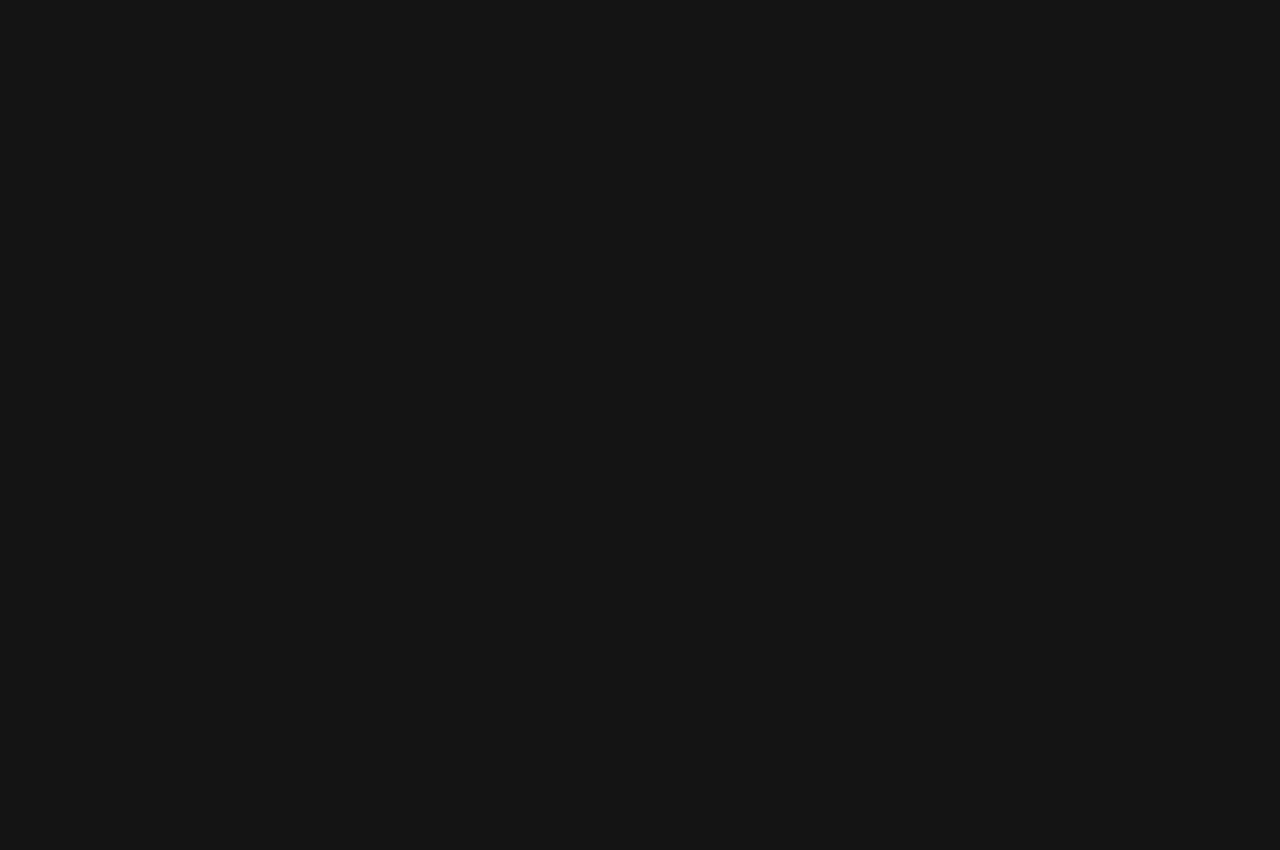
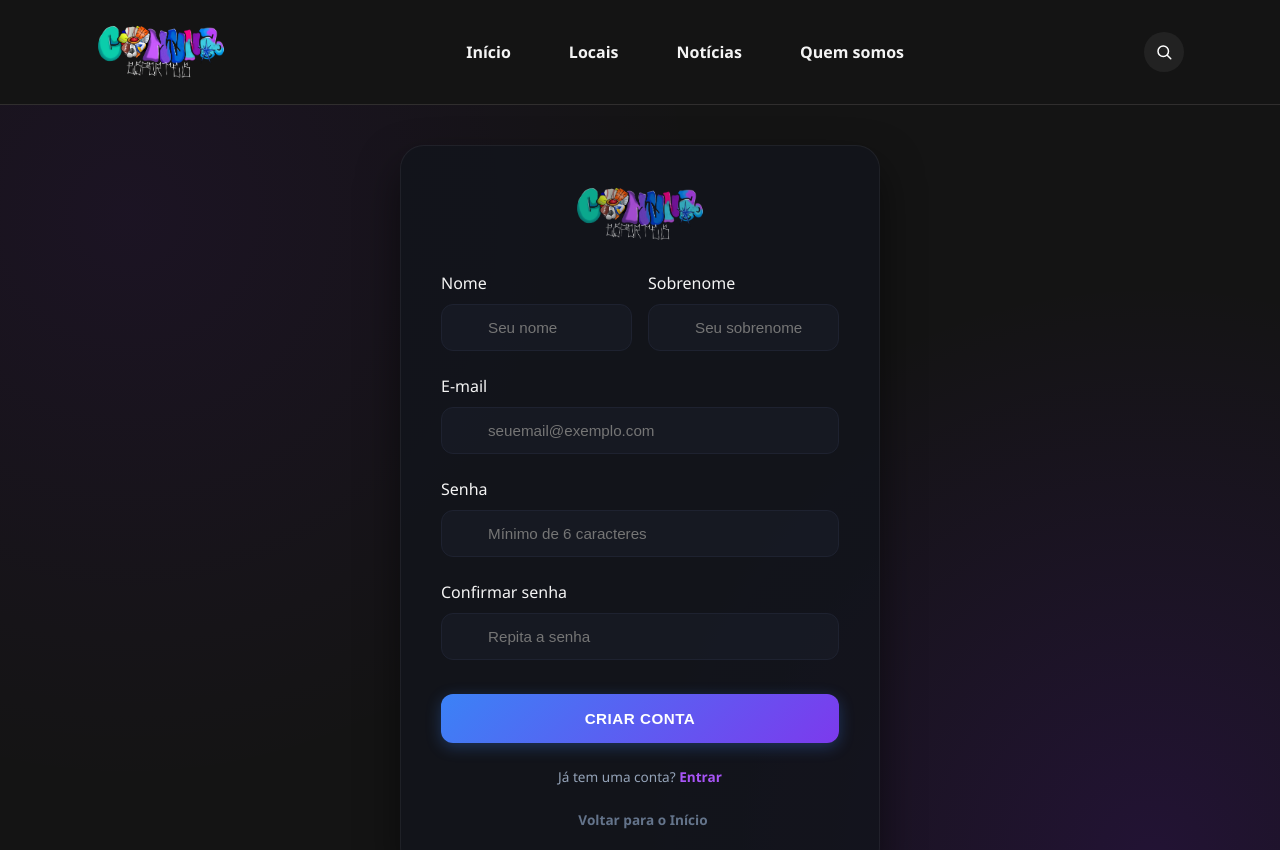
Before and after one commit to sofiAndradee/ProjetoTcc, a React (Vite) app: page /Cadastro in a window 1280 px wide. Before the commit this address had no page. Shown: the top 850 px of the page. Before the commit the page ends 800 px from the top, so only its background shows below. Built offline with nearby package versions, Linux system fonts and the light colour scheme.

Commit message:
Criado a tela de cadastro

```diff
--- a/src/components/NavBar/Navbar.jsx
+++ b/src/components/NavBar/Navbar.jsx
@@ -10,6 +10,7 @@ export default function Navbar() {
     const { pathname } = useLocation();
 
    const estaNoLogin = pathname === "/Login";
+   const estaNoCadastro = pathname === "/Cadastro";
   return (
     <header>
       <nav className="nav-bar">
@@ -74,7 +75,8 @@ export default function Navbar() {
 
 
        {
-        !estaNoLogin &&(
+
+        !(estaNoLogin  || estaNoCadastro) &&(
           <Link className="btn-cadastro"  to="/Login" >cadastre</Link>
         )
        }
--- a/src/main.jsx
+++ b/src/main.jsx
@@ -9,7 +9,7 @@ import Home  from './pages/Home/Home'
 import Local  from './pages/Local/Local'
 import Noticia from './pages/Noticia/Noticia'
 import Historia from './pages/Historia/quem-somos'
-
+import Cadastro from './pages/Cadastro/Cadastro'
 
 
 createRoot(document.getElementById('root')).render(
@@ -21,6 +21,7 @@ createRoot(document.getElementById('root')).render(
       <Route path='/Noticia' element={<Noticia/>}/>
       <Route path='/Login' element={<Login/>}/>
       <Route path='/Historia' element={<Historia/>}/>
+      <Route path="/Cadastro" element={<Cadastro />} />
     </Routes>
 
   </BrowserRouter>,
--- /dev/null
+++ b/src/pages/Cadastro/Cadastro.jsx
@@ -0,0 +1,159 @@
+import { useState } from "react";
+import { Link, useNavigate } from "react-router-dom";
+import "./CadastroStyle.css";
+import logo from "../../assets/logo-comuna-esportes.png";
+import Footer from "../../components/Footer/Footer";
+import Navbar from "../../components/NavBar/Navbar";
+
+
+
+
+export default function Cadastro() {
+  const navigate = useNavigate();
+
+  const [nome, setNome] = useState("");
+  const [sobrenome, setSobrenome] = useState("");
+  const [email, setEmail] = useState("");
+  const [senha, setSenha] = useState("");
+  const [confirmarSenha, setConfirmarSenha] = useState("");
+  const [erro, setErro] = useState("");
+
+  function handleSubmit(e) {
+    e.preventDefault();
+
+    if (senha.length < 6) {
+      setErro("A senha precisa ter pelo menos 6 caracteres.");
+      return;
+    }
+
+    if (senha !== confirmarSenha) {
+      setErro("As senhas não coincidem.");
+      return;
+    }
+
+    setErro("");
+
+    // TODO: enviar os dados para a sua API
+    // await fetch("/api/cadastro", { method: "POST", body: JSON.stringify({ nome, sobrenome, email, senha }) })
+    console.log({ nome, sobrenome, email });
+
+    navigate("/Login");
+  }
+
+  return (
+    <>
+    <Navbar/>
+    <div className="main-container">
+      <div id="cadastroBox" className="glass-box login-size">
+        <div className="div-logo">
+          <img className="imagem-logo" src={logo} alt="Comuna Esportes" />
+        </div>
+
+        <form onSubmit={handleSubmit}>
+          <div className="form-row">
+            <div className="form-group">
+              <label htmlFor="nome">Nome</label>
+              <div className="input-wrapper">
+                <input
+                  type="text"
+                  id="nome"
+                  placeholder="Seu nome"
+                  value={nome}
+                  onChange={(e) => setNome(e.target.value)}
+                  autoComplete="given-name"
+                  required
+                />
+                <i className="fas fa-user"></i>
+              </div>
+            </div>
+
+            <div className="form-group">
+              <label htmlFor="sobrenome">Sobrenome</label>
+              <div className="input-wrapper">
+                <input
+                  type="text"
+                  id="sobrenome"
+                  placeholder="Seu sobrenome"
+                  value={sobrenome}
+                  onChange={(e) => setSobrenome(e.target.value)}
+                  autoComplete="family-name"
+                  required
+                />
+                <i className="fas fa-user"></i>
+              </div>
+            </div>
+          </div>
+
+          <div className="form-group">
+            <label htmlFor="email">E-mail</label>
+            <div className="input-wrapper">
+              <input
+                type="email"
+                id="email"
+                placeholder="seuemail@exemplo.com"
+                value={email}
+                onChange={(e) => setEmail(e.target.value)}
+                autoComplete="email"
+                required
+              />
+              <i className="fas fa-envelope"></i>
+            </div>
+          </div>
+
+          <div className="form-group">
+            <label htmlFor="senha">Senha</label>
+            <div className="input-wrapper">
+              <input
+                type="password"
+                id="senha"
+                placeholder="Mínimo de 6 caracteres"
+                value={senha}
+                onChange={(e) => setSenha(e.target.value)}
+                autoComplete="new-password"
+                required
+              />
+              <i className="fas fa-lock"></i>
+            </div>
+          </div>
+
+          <div className="form-group">
+            <label htmlFor="confirmarSenha">Confirmar senha</label>
+            <div className="input-wrapper">
+              <input
+                type="password"
+                id="confirmarSenha"
+                placeholder="Repita a senha"
+                value={confirmarSenha}
+                onChange={(e) => setConfirmarSenha(e.target.value)}
+                autoComplete="new-password"
+                required
+              />
+              <i className="fas fa-lock"></i>
+            </div>
+          </div>
+
+          {erro && (
+            <p className="form-erro" role="alert">
+              {erro}
+            </p>
+          )}
+
+          <button type="submit" className="btn-primary">
+            Criar conta
+          </button>
+        </form>
+
+        <p className="link-alternativo">
+          Já tem uma conta? <Link to="/Login">Entrar</Link>
+        </p>
+
+        <Link to="/" className="voltar">
+          <i className="fas fa-arrow-left"></i>Voltar para o Início
+        </Link>
+      </div>
+    </div>
+    <Footer/>
+
+    </>
+  );
+}
--- /dev/null
+++ b/src/pages/Cadastro/CadastroStyle.css
@@ -0,0 +1,54 @@
+/* Só o que o Cadastro tem a mais que o Login.
+   O restante (glass-box, input-wrapper, btn-primary etc.) vem do Login.css */
+
+/* Nome e sobrenome lado a lado */
+.form-row {
+    display: grid;
+    grid-template-columns: 1fr 1fr;
+    column-gap: 16px;
+}
+
+/* Mensagem de erro (ex.: senhas diferentes) */
+.form-erro {
+    margin-bottom: 12px;
+    padding: 10px 14px;
+    border-radius: 10px;
+    background: rgba(239, 68, 68, 0.12);
+    border: 1px solid rgba(239, 68, 68, 0.35);
+    color: #fca5a5;
+    font-size: 0.85rem;
+    text-align: left;
+}
+
+/* "Já tem uma conta? Entrar" */
+.link-alternativo {
+    margin-top: 24px;
+    color: #94a3b8;
+    font-size: 0.85rem;
+}
+
+.link-alternativo a {
+    color: #a855f7;
+    font-weight: 700;
+    transition: color 0.2s;
+}
+
+.link-alternativo a:hover {
+    color: #c084fc;
+}
+
+/* A caixa fica um pouco mais larga para caber os dois campos lado a lado */
+#cadastroBox.login-size {
+    max-width: 480px;
+}
+
+/* Em telas pequenas, nome e sobrenome empilham */
+@media (max-width: 480px) {
+    .form-row {
+        grid-template-columns: 1fr;
+    }
+
+    #cadastroBox {
+        padding: 28px 22px;
+    }
+}
--- a/src/pages/Login/Login.jsx
+++ b/src/pages/Login/Login.jsx
@@ -35,9 +35,9 @@ function Login() {
 
         <div id="loginBox" className="glass-box login-size">
 
-        <div className="div-logo">
+          <div className="div-logo">
             <img className="imagem-logo" src={logo} alt="" />
-        </div>
+          </div>
 
           <form >
             <div className="form-group">
@@ -75,6 +75,11 @@ function Login() {
             </button>
           </form>
 
+
+          <p className="link-alternativo">
+            Não tenho conta? <Link to="/Cadastro">Cadastre-se aqui</Link>
+          </p>
+
           <Link to="/" className="voltar">
             <i className="fas fa-arrow-left"></i>Voltar para o Início
           </Link>
--- a/src/pages/Login/LoginStyle.css
+++ b/src/pages/Login/LoginStyle.css
@@ -85,7 +85,7 @@ h1 {
     transition: color 0.2s;
 }
 
-input {
+.input-wrapper input {
     width: 100%;
     padding: 14px 16px 14px 46px;
     border-radius: 12px;
@@ -96,13 +96,13 @@ input {
     transition: all 0.2s ease;
 }
 
-input:focus {
+ .input-wrapper input:focus {
     outline: none;
     background-color: rgba(26, 29, 41, 0.9);
     box-shadow: 0 0 0 4px rgba(59, 130, 246, 0.15);
 }
 
-input:focus+i {
+.input-wrapper input:focus+i {
     color: #3b82f6;
 }
 
@@ -130,7 +130,21 @@ input:focus+i {
     opacity: 0.95;
 }
 
+.link-alternativo {
+    margin-top: 24px;
+    color: #94a3b8;
+    font-size: 0.85rem;
+}
 
+.link-alternativo a {
+    color: #a855f7;
+    font-weight: 700;
+    transition: color 0.2s;
+}
+
+.link-alternativo a:hover {
+    color: #c084fc;
+}
 
 .voltar {
     margin-top: 24px;
--- a/src/pages/Noticia/Noticia.jsx
+++ b/src/pages/Noticia/Noticia.jsx
@@ -71,7 +71,7 @@ export default function Noticia() {
             <Navbar></Navbar>
             <main>
                 <PesquisaFiltro
-                    placeholder="Pesquise o a noticia que voce deseja "
+                    placeholder="Pesquise a noticia que voce deseja "
                     termoBusca={termoBusca}
                     setTermoBusca={setTermoBusca}
                     filtroCategoria={filtroCategoria}
```
